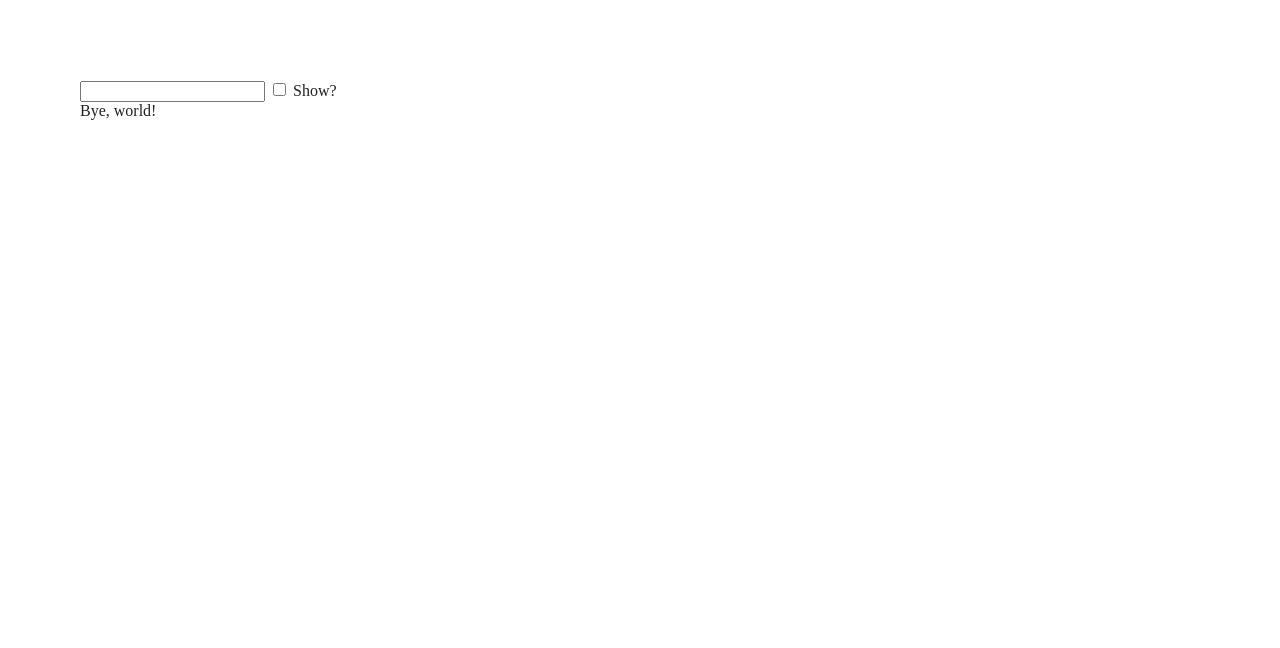
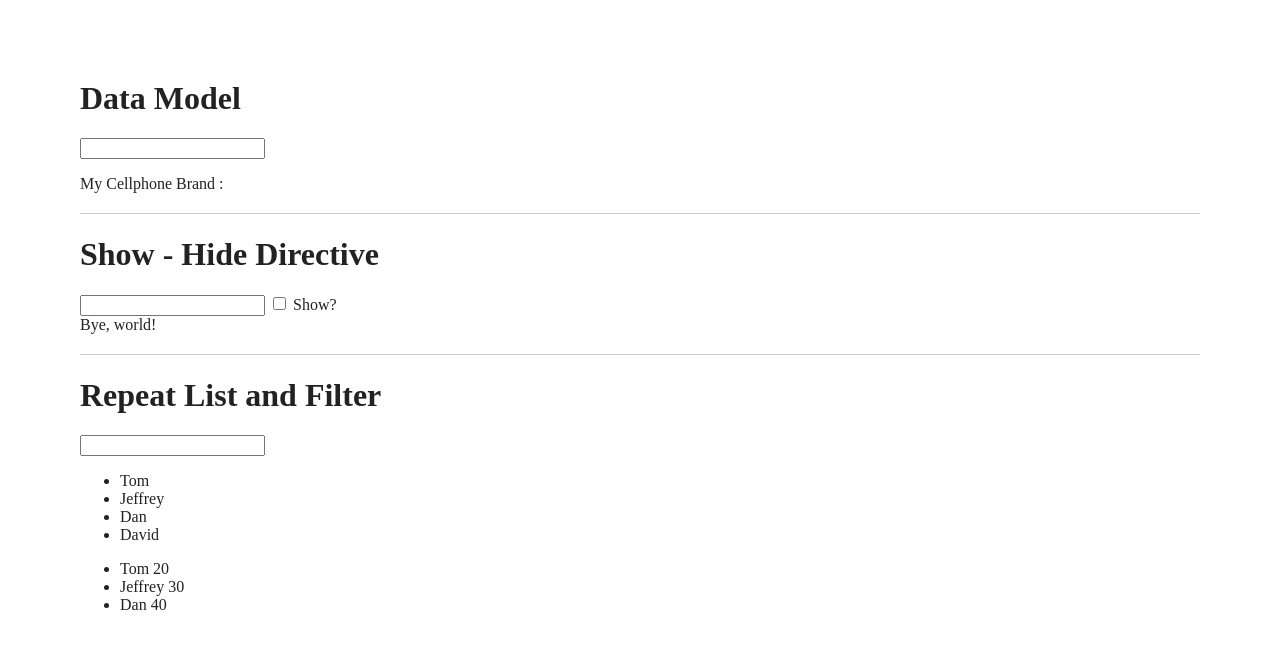
Before and after one commit to anggadarkprince/angular-basic, a plain HTML site: page index.html in a window 1280 px wide. Drawn offline with Linux system fonts and the light colour scheme.

Commit message:
ng-repeat and filtering

```diff
--- a/index.html
+++ b/index.html
@@ -1,5 +1,5 @@
 <!DOCTYPE html>
-<html lang="en" ng-app>
+<html lang="en" ng-app="MyAngular">
 <head>
     <meta charset="UTF-8">
     <title>AngularJS</title>
@@ -15,9 +15,24 @@
             color: #222;
             margin: 5em;
         }
+        hr{
+            height: 1px;
+            border: none;
+            background-color: #ccc;
+            margin: 20px 0;
+        }
     </style>
 </head>
 <body>
+    <h1>Data Model</h1>
+    <div>
+        <input type="text" ng-model="band">
+        <p>My Cellphone Brand : {{band}}</p>
+    </div>
+
+    <hr>
+
+    <h1>Show - Hide Directive</h1>
     <div>
         <input type="text" ng-model="name">
         <input type="checkbox" ng-model="checked">
@@ -29,5 +44,31 @@
     <div ng-hide="checked">
         Bye, {{name || "world"}}!
     </div>
+
+    <hr>
+
+    <h1>Repeat List and Filter</h1>
+    <div>
+        <input type="search" ng-model="search">
+    </div>
+    <div ng-controller="List">
+        <ul>
+            <li ng-repeat="name in names | filter:search">{{name}}</li>
+        </ul>
+        <ul>
+            <li ng-repeat="person in members | filter:search">{{person.name}} {{person.age}}</li>
+        </ul>
+    </div>
+    <script>
+        var app = angular.module('MyAngular', []);
+        app.controller('List',function($scope){
+            $scope.names = ["Tom", "Jeffrey", "Dan", "David"];
+            $scope.members = [
+                {name: "Tom", age: 20},
+                {name: "Jeffrey", age: 30},
+                {name: "Dan", age: 40}
+            ];
+        });
+    </script>
 </body>
 </html>
```
